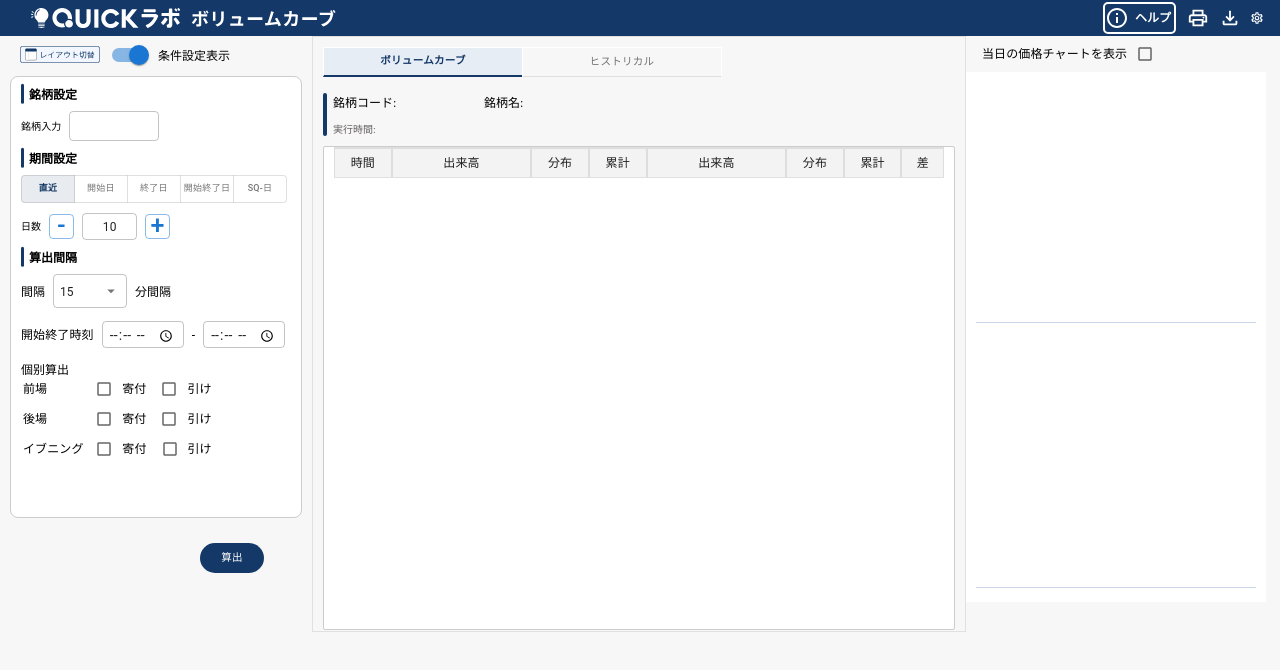
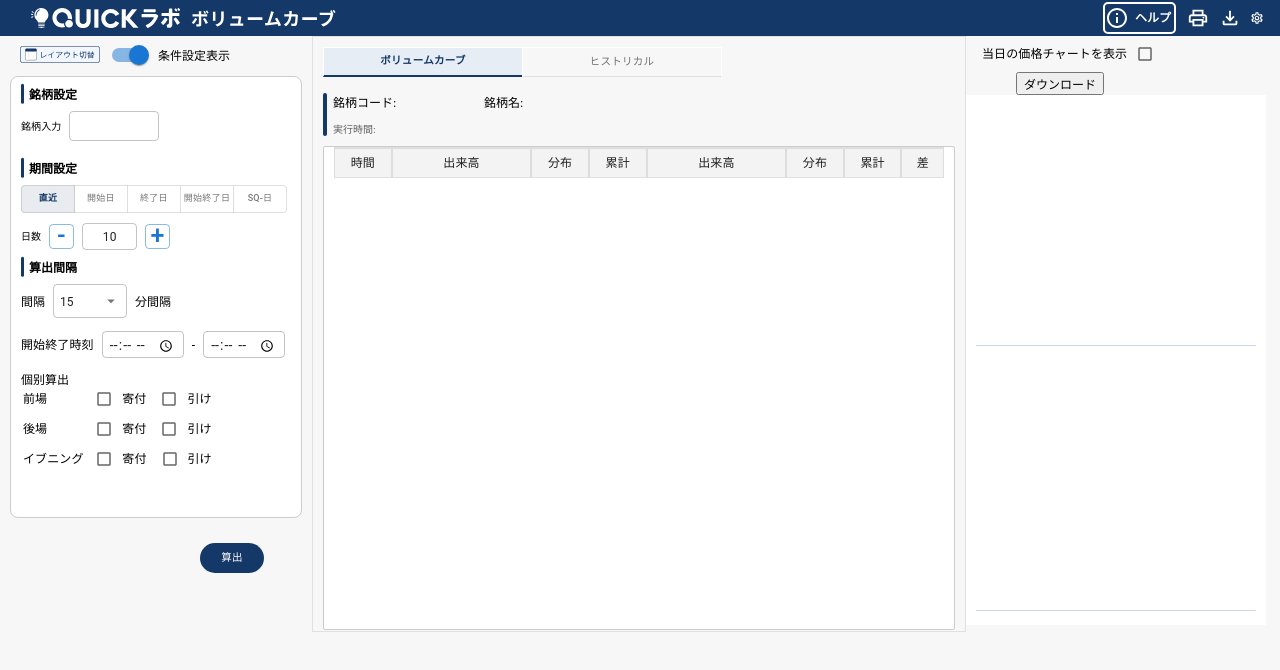
Before and after one commit to xiliu2529/react-app-main, a React (Vite) app: page / in a window 1280 px wide. Shown: the top 670 px of the page. Built offline with nearby package versions, Linux system fonts and the light colour scheme; the HTML template or start-up script is replaced by a standard one.

Commit message:
8.21code输入提示

```diff
--- /dev/null
+++ b/src/components/Chart/Chart.css
@@ -0,0 +1,4 @@
+.downloadChart{
+    margin-left: 50px;
+
+}
--- a/src/components/Chart/Chart.tsx
+++ b/src/components/Chart/Chart.tsx
@@ -6,6 +6,7 @@ import { useMyContext } from '../../contexts/MyContext';
 import a from '../../data/601.1/data3.json'
 import b from '../../data/101.1/data3.json'
 import c from '../../data/data3.json'
+import './Chart.css';
 
 interface ChartData {
   timeLabels: string[];
@@ -857,6 +858,10 @@ const Chart: React.FC<{ height: string | number | null, width: string | number |
         label="当日の価格チャートを表示"
         labelPlacement="start"
       />
+
+      <button className='downloadChart'>ダウンロード</button>
+
+
       <div>
         {display ? (
           <>
--- a/src/components/ConditionSetting/ConditionSetting.css
+++ b/src/components/ConditionSetting/ConditionSetting.css
@@ -3,7 +3,6 @@
 }
 .commonsp-top{
   height: 100%;
-  /* border: #f00909 1px solid; */
 }
 .commonsp {
     margin-top: 40px;
@@ -23,6 +22,11 @@
     font-weight:600 ;
     padding: 8px;
 }
+#title-1-2{
+  margin-top: 10px;
+
+}
+
 
 .title-1::before {
     content: '';
--- a/src/components/ConditionSetting/ConditionSetting.tsx
+++ b/src/components/ConditionSetting/ConditionSetting.tsx
@@ -31,7 +31,11 @@ const ConditionSetting: React.FC = () => {
   const [checkedState, setCheckedState] = React.useState<string[]>(['0', '0', '0']);
   const { setConditionSettingState, buttonName, isHistoricalActive, requestPayload, setRequestPayload, setshowModal, showModal, settingsState } = useMyContext();
   const [isReadyToSend, setIsReadyToSend] = useState(false);
-  const [response, setResponse] = useState<any>(null);
+  const [_response, setResponse] = useState<any>(null);
+  const [validation, setValidation] = useState<{ error: boolean; helperText: string }>({
+    error: false,
+    helperText: '',
+  });
 
 
   const selectedStyle = {
@@ -242,7 +246,7 @@ const ConditionSetting: React.FC = () => {
 
   const validatePayload = (payload: RequestPayload): boolean => {
     if (!payload.Code) {
-      console.warn('コードが必須です');
+      setValidation({ error: true, helperText: 'コードを入力してください' })
       return false;
     }
     const category = payload.HistoricalSetting.Category;
@@ -258,9 +262,11 @@ const ConditionSetting: React.FC = () => {
       console.warn('開始日と終了日が必須です');
       return false;
     }
+    setValidation({ error: false, helperText: '' })
+
     return true;
   };
-  const handleDateChange = (setter: React.Dispatch<React.SetStateAction<string>>) => (event: React.ChangeEvent<HTMLInputElement>) =>{
+  const handleDateChange = (setter: React.Dispatch<React.SetStateAction<string>>) => (event: React.ChangeEvent<HTMLInputElement>) => {
     setter(event.target.value);
   }
   const handleStartTimeChange = (event: React.ChangeEvent<HTMLInputElement>) => {
@@ -413,16 +419,22 @@ const ConditionSetting: React.FC = () => {
           <Typography variant="body1" sx={{ fontSize: "10px" }}>銘柄入力</Typography>
           <TextField
             sx={{
-              width: '90px', height: '30px',
-              '& .MuiInputBase-root': { height: '100%', padding: '0 0px' }
+              width: '90px', height: '30px', pa: '20px',
+              '& .MuiInputBase-root': { height: '100%', padding: '0 0px', }, '& .MuiFormHelperText-root': {
+                whiteSpace: 'nowrap',
+                margin: '0 0px'
+              }
             }}
+            error={validation.error}
+            helperText={validation.helperText}
             value={inputValue}
             onChange={handleInputChange}
           />
 
+
         </Stack>
 
-        <div className='title-1'>期間設定</div>
+        <div className='title-1' id='title-1-2'>期間設定</div>
         <ToggleButtonGroup value={alignment} exclusive onChange={handleAlignment} aria-label="text alignment">
           <ToggleButton value="0" className="ToggleButton" sx={selectedStyle}>直近</ToggleButton>
           <ToggleButton value="1" className="ToggleButton" sx={selectedStyle}>開始日</ToggleButton>
```
